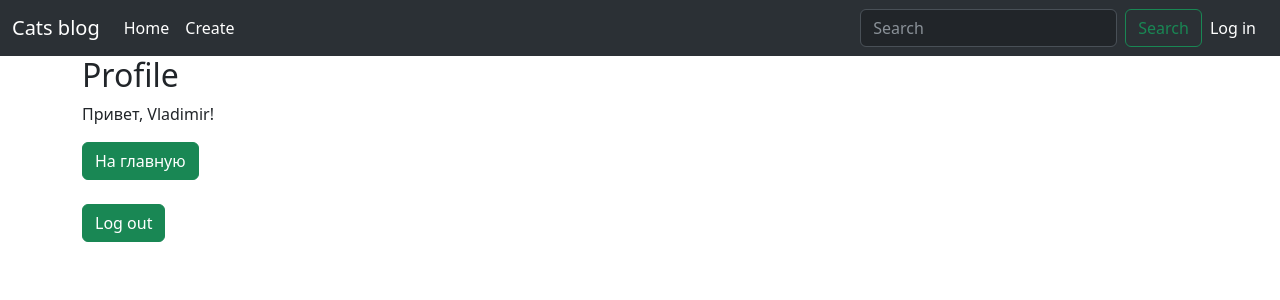
After one commit to VladlmlrF/cats_blog, a Flask app: page /profile/ in a window 1280 px wide. The commit adds this page. Shown: the top 300 px of the page. Run offline with Flask 3, Linux system fonts and the light colour scheme; a user stored in the database is signed in.

Commit message:
add register

```diff
--- a/app.py
+++ b/app.py
@@ -14,6 +14,7 @@ db = SQLAlchemy(app)
 migrate = Migrate(app, db)
 
 login_manager = LoginManager(app)
+login_manager.login_view = 'posts.login_page'
 
 
 @app.errorhandler(404)
--- a/main.py
+++ b/main.py
@@ -1,8 +1,10 @@
 from app import app
-from posts.blueprint import posts
+from posts.posts import posts
+from profile.profile import profile
 
 
 app.register_blueprint(posts)
+app.register_blueprint(profile, url_prefix='/profile')
 
 
 if __name__ == '__main__':
--- a/posts/blueprint.py
+++ b/posts/posts.py
@@ -6,7 +6,7 @@ from app import db, login_manager
 from .forms import PostForm
 from werkzeug.security import check_password_hash, generate_password_hash
 from user_login import UserLogin
-from flask_login import login_user, login_required
+from flask_login import login_user, login_required, current_user
 
 posts = Blueprint('posts', __name__, template_folder='templates')
 
@@ -79,12 +79,14 @@ def tag_detail_page(url):
 
 @login_manager.user_loader
 def load_user(user_id):
-    print('load user')
     return UserLogin().from_db(user_id)
 
 
 @posts.route('/login', methods=['GET', 'POST'])
 def login_page():
+    if current_user.is_authenticated:
+        return redirect(url_for('profile.profile_page'))
+
     if request.method == 'POST':
         email = request.form.get('email')
         try:
@@ -93,8 +95,9 @@ def login_page():
             print('Пользователь не найден', e)
         if user and check_password_hash(user.password, request.form.get('password')):
             user_log = UserLogin().create(user)
-            login_user(user_log)
-            return redirect(url_for('posts.index_page'))
+            in_memory = True if request.form.get('remember') else False
+            login_user(user_log, remember=in_memory)
+            return redirect(request.args.get('next') or url_for('profile.profile_page'))
         else:
             print('Неверный логин или пароль')
 
@@ -114,9 +117,9 @@ def register_page():
                 user = User(name=name, email=email, password=p_hash)
                 db.session.add(user)
                 db.session.commit()
-                return redirect(url_for('posts.login_page'))
             except:
                 print('User with the same name or email already exists')
+            return redirect(url_for('profile.profile_page'))
         else:
             print('Неверно заполнены поля')
     return render_template('register.html')
--- a/posts/templates/login.html
+++ b/posts/templates/login.html
@@ -10,7 +10,7 @@
 
 {% block content %}
   <div class="col-md-6">
-    <form action="{{ url_for('posts.login_page') }}" method="post">
+    <form action="" method="post">
       <div class="form-floating mb-3">
         <input type="email" class="form-control" id="floatingInput" placeholder="name@example.com" name="email" value="" required>
         <label for="floatingInput">Email address</label>
--- /dev/null
+++ b/profile/profile.py
@@ -0,0 +1,18 @@
+from flask import Blueprint, render_template, redirect, url_for
+from flask_login import login_required, logout_user, current_user
+
+profile = Blueprint('profile', __name__, template_folder='templates')
+
+
+@profile.route('/logout')
+@login_required
+def logout():
+    logout_user()
+    return redirect(url_for('posts.login_page'))
+
+
+@profile.route('/')
+@login_required
+def profile_page():
+    user_id = current_user.get_username()
+    return render_template('profile.html', user_id=user_id)
--- /dev/null
+++ b/profile/templates/profile.html
@@ -0,0 +1,24 @@
+{% extends 'base.html' %}
+
+{% block title %}
+    Profile
+{% endblock %}
+
+{% block content_title %}
+    Profile
+{% endblock %}
+
+{% block content %}
+    <p>Привет, {{ user_id }}!</p>
+    <div class="col-md-6">
+        <form action="{{ url_for('posts.index_page') }}">
+            <button type="submit" class="btn btn-success" value="">На главную</button>
+        </form>
+    </div>
+    <br>
+    <div class="col-md-6">
+        <form action="{{ url_for('profile.logout') }}">
+            <button type="submit" class="btn btn-success" value="">Log out</button>
+        </form>
+    </div>
+{% endblock %}
--- a/user_login.py
+++ b/user_login.py
@@ -1,7 +1,8 @@
 from models import get_user
+from flask_login import UserMixin
 
 
-class UserLogin:
+class UserLogin(UserMixin):
     def from_db(self, user_id):
         self.us = get_user(user_id)
         return self
@@ -10,14 +11,8 @@ class UserLogin:
         self.us = user
         return self
 
-    def is_authenticated(self):
-        return True
-
-    def is_active(self):
-        return True
-
-    def is_anonymous(self):
-        return False
-
     def get_id(self):
         return str(self.us.id)
+
+    def get_username(self):
+        return self.us.name
```
Also changed, not shown: instance/cats_blog.db, posts/__init__.py (added), profile/__init__.py (added).
